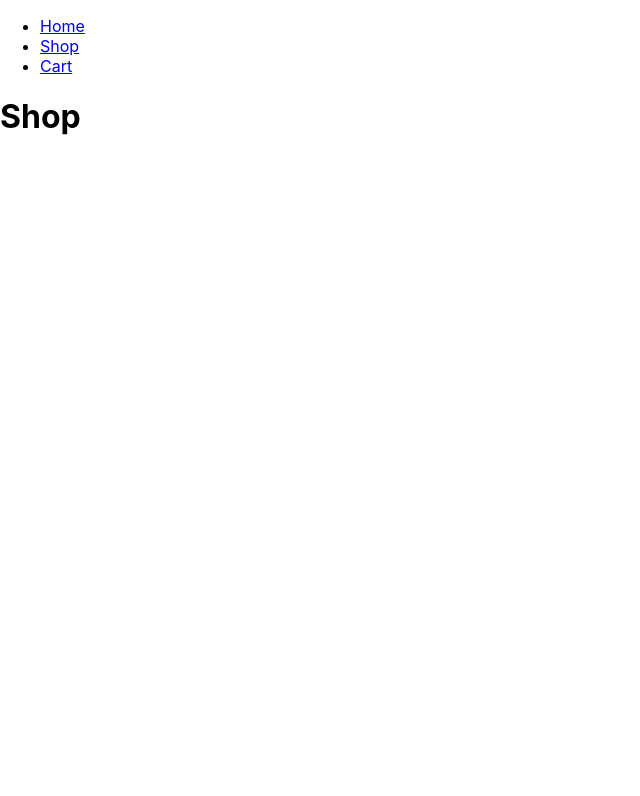
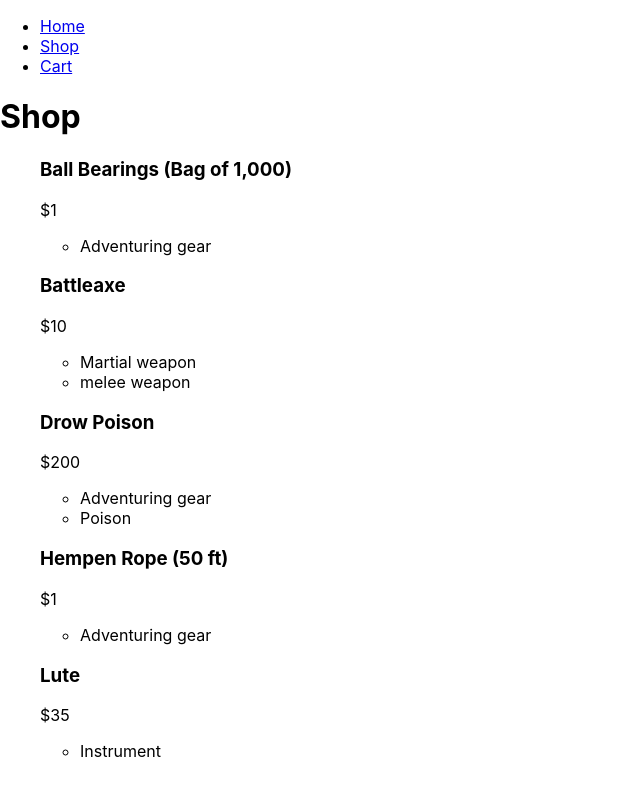
Before and after one commit to isaiahaiasi/shopping-cart, a React (Create React App) app: page /shop in a window 1280 px wide. Shown: the top 796 px of the page, without its empty margins (0-640 px from the left). Built offline with nearby package versions, Linux system fonts and the light colour scheme.

Commit message:
Add bstore data & display in Store component

```diff
--- a/package.json
+++ b/package.json
@@ -6,6 +6,7 @@
     "@testing-library/jest-dom": "^5.11.10",
     "@testing-library/react": "^11.2.6",
     "@testing-library/user-event": "^12.8.3",
+    "nanoid": "^3.1.22",
     "react": "^17.0.2",
     "react-dom": "^17.0.2",
     "react-router-dom": "^5.2.0",
--- /dev/null
+++ b/src/components/ProductCard.js
@@ -0,0 +1,15 @@
+import React from "react";
+
+export default function ProductCard({ product }) {
+  return (
+    <div>
+      <h3>{product.title}</h3>
+      <p>&#36;{product.price / 100}</p>
+      <ul>
+        {product.category.map((cat) => (
+          <li>{cat}</li>
+        ))}
+      </ul>
+    </div>
+  );
+}
--- a/src/components/Shop.js
+++ b/src/components/Shop.js
@@ -1,9 +1,16 @@
 import React from "react";
+import storeData from "../store-data";
+import ProductCard from "./ProductCard";
 
 export default function Shop() {
   return (
     <div>
       <h1>Shop</h1>
+      <ul>
+        {storeData.map((product) => (
+          <ProductCard product={product} />
+        ))}
+      </ul>
     </div>
   );
 }
--- /dev/null
+++ b/src/store-data.js
@@ -0,0 +1,42 @@
+// TODO: 'Format currency' helper
+
+import { nanoid } from "nanoid";
+
+const data = [
+  {
+    id: nanoid(10),
+    title: "Ball Bearings (Bag of 1,000)",
+    category: ["Adventuring gear"],
+    price: 100,
+    weight: 2,
+  },
+  {
+    id: nanoid(10),
+    title: "Battleaxe",
+    category: ["Martial weapon", "melee weapon"],
+    price: 1000,
+    weight: 4,
+  },
+  {
+    id: nanoid(10),
+    title: "Drow Poison",
+    category: ["Adventuring gear", "Poison"],
+    price: 20000,
+  },
+  {
+    id: nanoid(10),
+    title: "Hempen Rope (50 ft)",
+    category: ["Adventuring gear"],
+    price: 100,
+    weight: 10,
+  },
+  {
+    id: nanoid(10),
+    title: "Lute",
+    category: ["Instrument"],
+    price: 3500,
+    weight: 2,
+  },
+];
+
+export default data;
```
Also changed, not shown: 1 other file (tests, documents, lock files or other folders).
